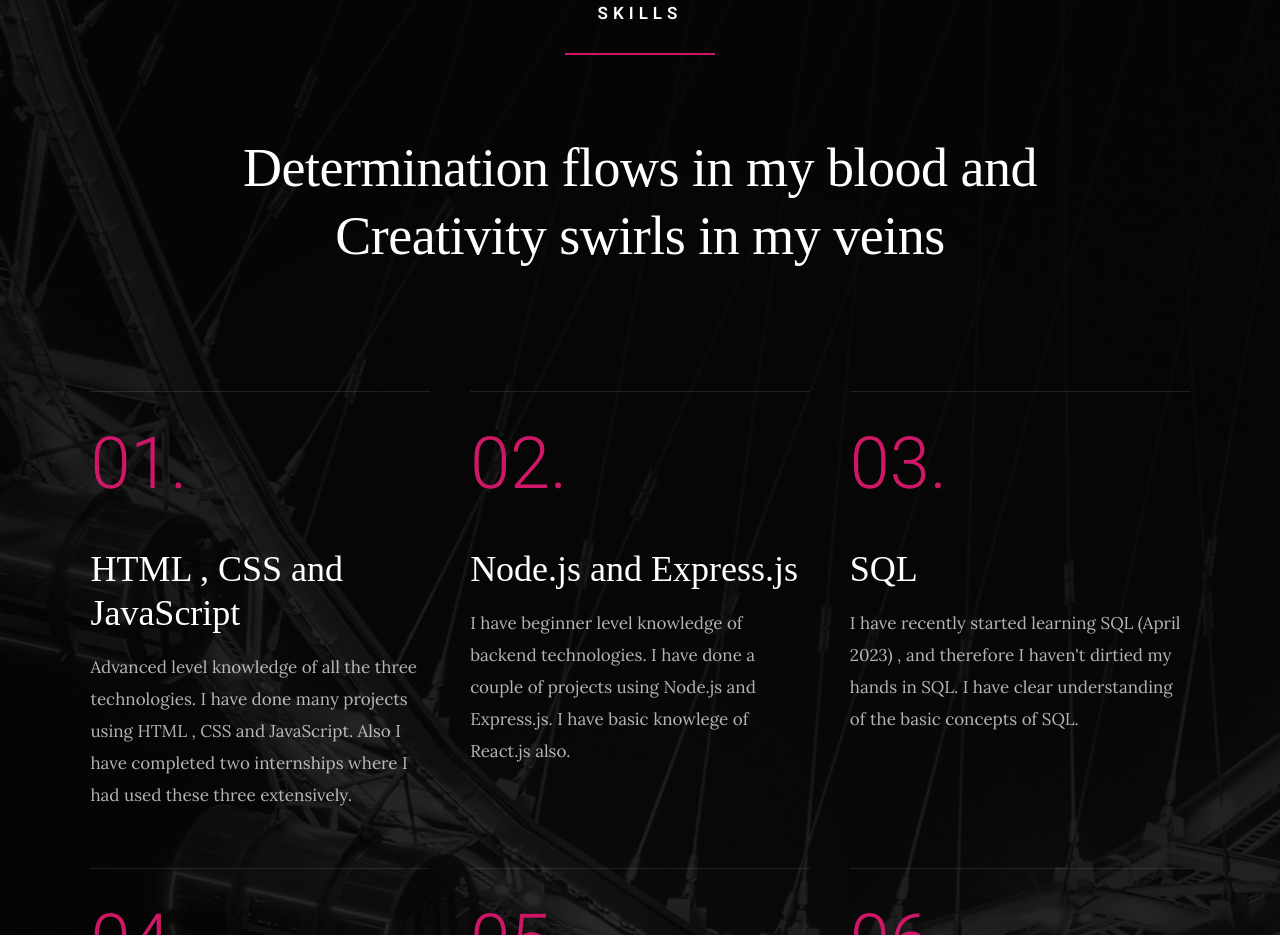
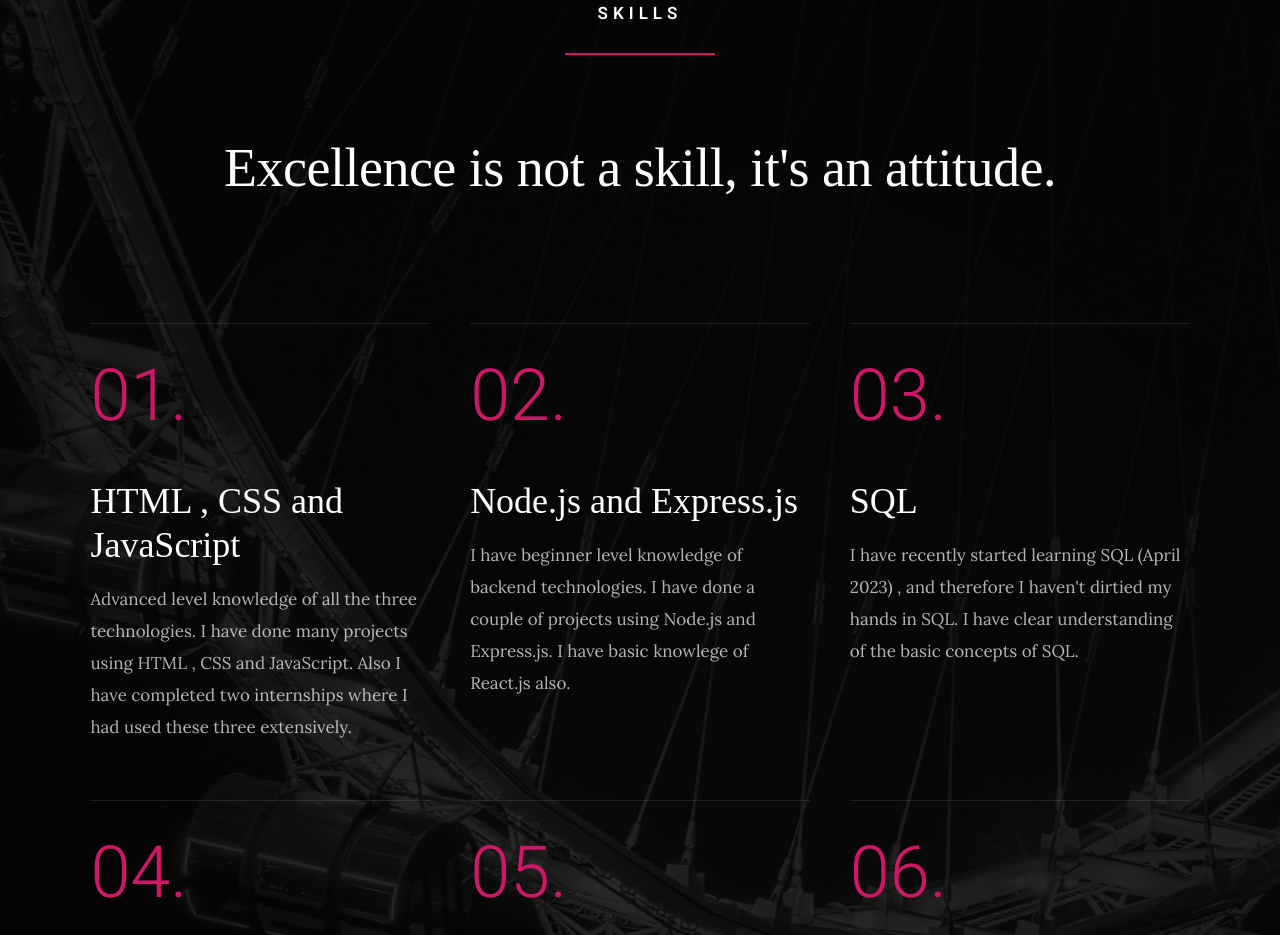
Before and after one commit to lakki0704/lakshmi_sathyan.github.io, a plain HTML site: page index.html in a window 1280 px wide. Shown: the part 4670-5605 px from the top of the page. Drawn offline with Linux system fonts and the light colour scheme; a web font is replaced by a local one.

Commit message:
quote added under skills section

```diff
--- a/index.html
+++ b/index.html
@@ -460,7 +460,7 @@
                 <h2 class="section-heading section-heading--centerbottom">Skills</h2>
 
                 <p class="section-desc">
-                    Determination flows in my blood and Creativity swirls in my veins
+                    Excellence is not a skill, it's an attitude.
                 </p>
             </div>
         </div> <!-- end heading-block -->
```
